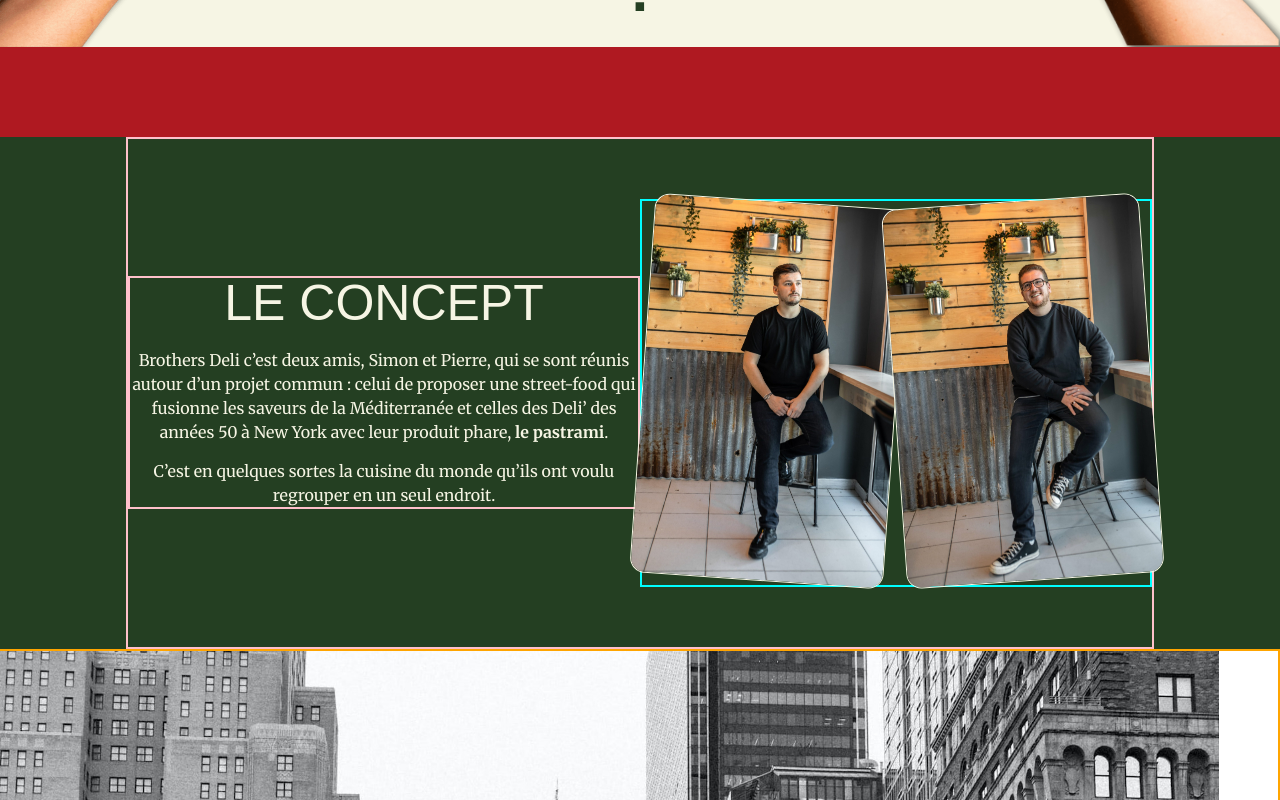
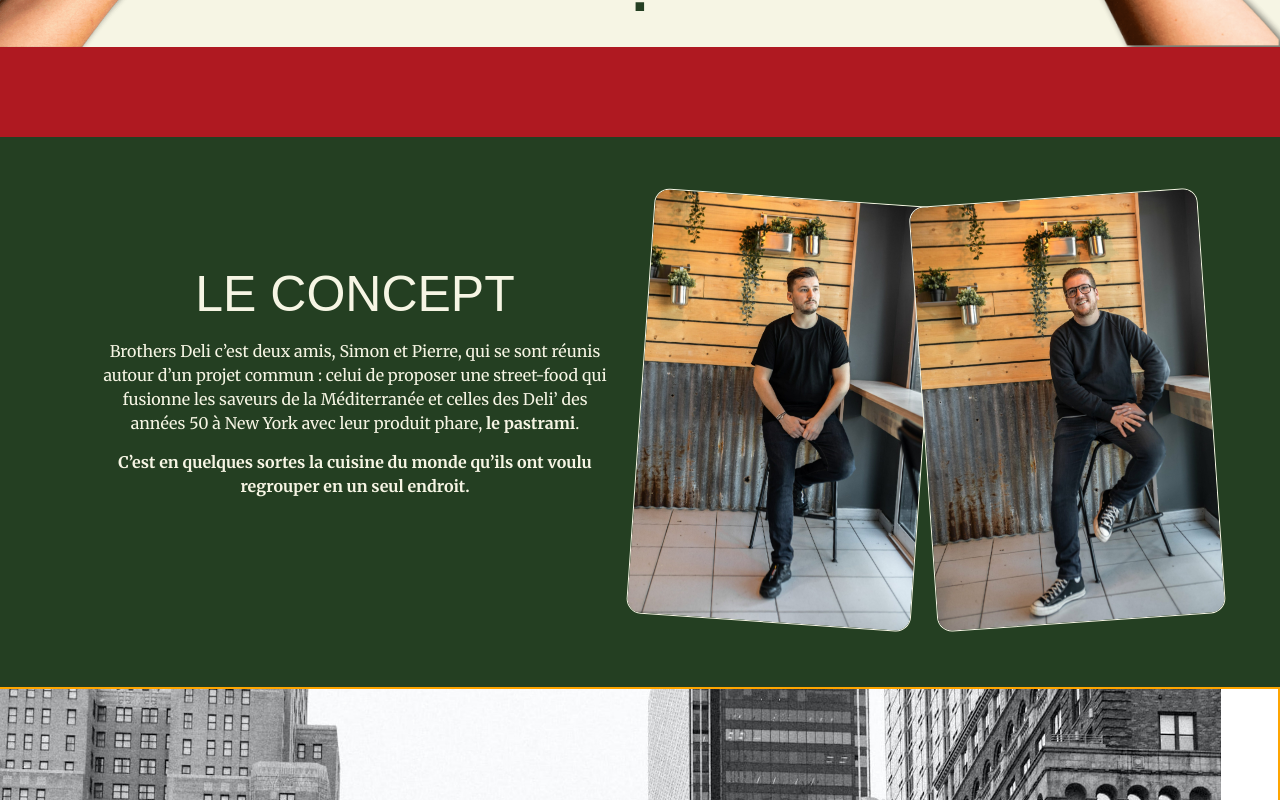
Before and after one commit to Adjel/brothersdeli, a Next.js app: page /Brand in a window 1280 px wide. Shown: the part 480-1280 px from the top of the page. Built offline with nearby package versions, Linux system fonts and the light colour scheme.

Commit message:
fixed le concept

```diff
--- a/src/pages/Brand.js
+++ b/src/pages/Brand.js
@@ -36,16 +36,22 @@
         <article className={styles.articleCreators}>
           <section className={styles.articleContent}>
             <h2 className={styles.h2}>le concept</h2>
+            <div className={styles.content}>
               <p className={styles.p}>
-              Brothers Deli c’est deux amis, Simon et Pierre, qui se sont réunis
-              autour d’un projet commun : celui de proposer une street-food qui
-              fusionne les saveurs de la Méditerranée et celles des Deli’ des
-              années 50 à New York avec leur produit phare,<b> le pastrami</b>.
+                Brothers Deli c’est deux amis, Simon et Pierre, qui se sont
+                réunis autour d’un projet commun : celui de proposer une
+                street-food qui fusionne les saveurs de la Méditerranée et
+                celles des Deli’ des années 50 à New York avec leur produit
+                phare,<b> le pastrami</b>.
               </p>
+              <p className={styles.p}>
                 <b className={styles.b}>
                   C’est en quelques sortes la cuisine du monde qu’ils ont voulu
                   regrouper en un seul endroit.
                 </b>
+              </p>
+              <p>&nbsp;</p>
+            </div>
           </section>
           <section className={styles.creatorsPhotosSection}>
             <div className={styles.simonWrapper}>
--- a/src/styles/brand.module.css
+++ b/src/styles/brand.module.css
@@ -92,7 +92,6 @@
 .articleContent {
     width: 50%;
     flex-wrap: wrap;
-    border: 2px solid pink;
 }
 /* article */
 
@@ -105,21 +104,21 @@
     background-color: var(--primary);
 }
 
-.p, .content, .b {
+.articleCreators {
+    max-width: calc(1140/16*1rem);
+    height: auto;
+    padding: calc(60/16*1rem) 0;
+    background-color: var(--primary);
+}
+
+.content {
+    padding: 0 calc(30/16*1rem);
+    text-align: center;
     color: var(--secondary);
     font-size: var(--font-size-normal);
     font-weight: var(--font-weight-normal);
-    text-align: center;
     font-family: var(--font-merriweather);
     line-height: calc(24/16*1em);
-}
-
-.articleCreators {
-    max-width: calc(1024/16*1rem);
-    height: auto;
-    padding: calc(60/16*1rem) 0;
-    background-color: var(--primary);
-    border: 2px solid pink;
 }
 
 .h2 {
@@ -131,18 +130,13 @@
     color: var(--secondary);
 }
 
-.p {
+.p, .b {
     margin-top: 0;
     margin-bottom: 0.9rem;
 }
 
-.content {
-
-}
-
 .creatorsPhotosSection {
     width: 50%;
-    border: 2px solid cyan;
 }
 
 .simonWrapper {
```
Lines whose indentation alone changed are shown as unchanged.
